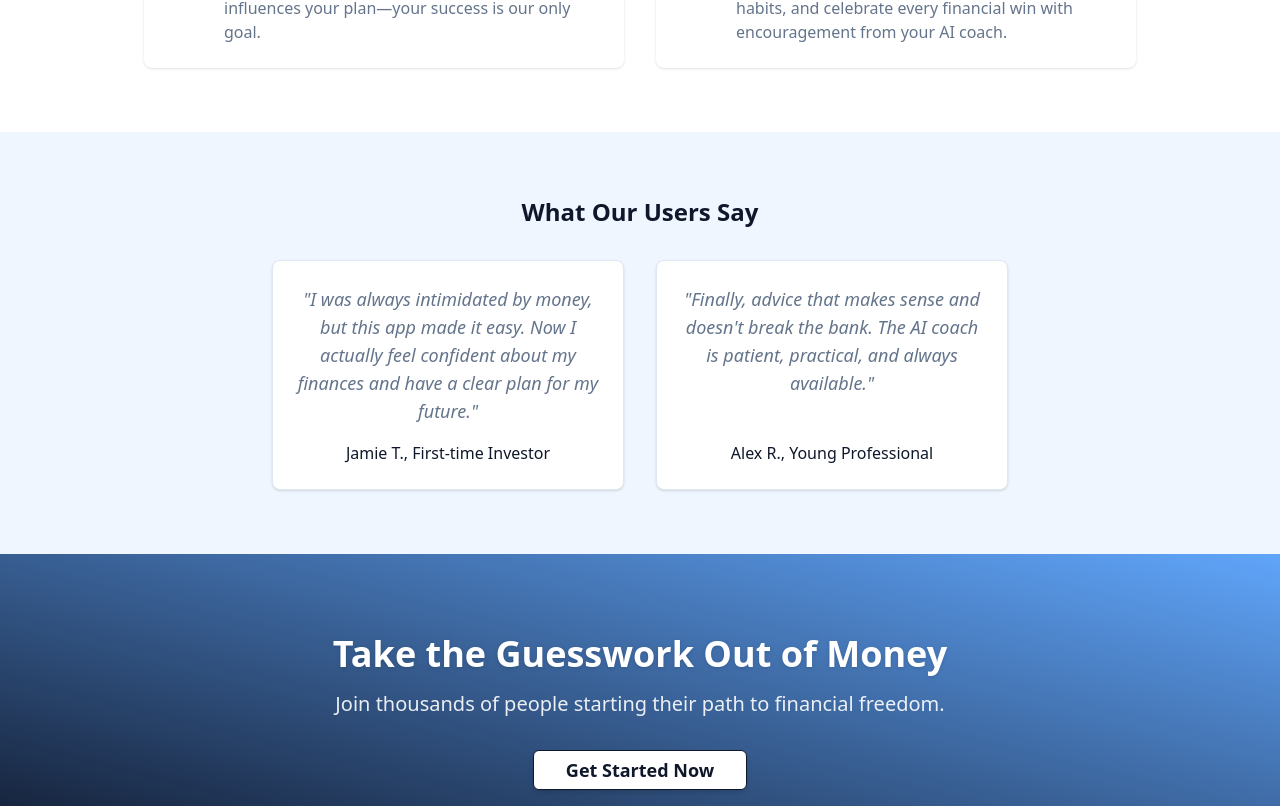
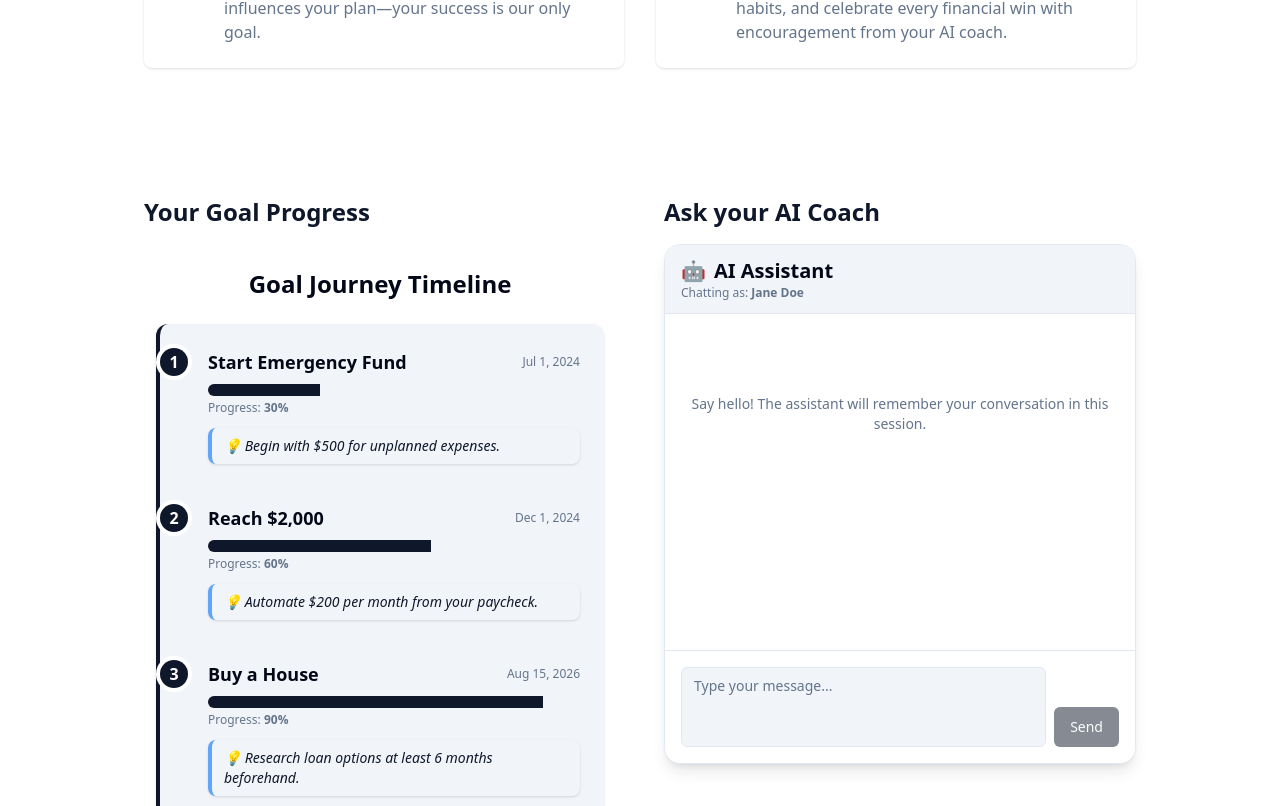
Before and after one commit to niveditajurel/future-financial-path, a React (Vite) app: page / in a window 1280 px wide. Shown: the part 752-1558 px from the top of the page. Built offline with nearby package versions, Linux system fonts and the light colour scheme.

Commit message:
Integrate AI Chatbot and Goal Timeline
Integrate the AI Chatbot and Goal Timeline components into the existing project, likely within the Index page or a new dedicated page.

```diff
--- a/src/pages/Index.tsx
+++ b/src/pages/Index.tsx
@@ -6,6 +6,9 @@ import {
   Shield,
   Star,
 } from "lucide-react";
+import { AiChatbot } from "@/components/AiChatbot";
+import { GoalTimeline } from "@/components/GoalTimeline";
+import React from "react";
 
 const features = [
   {
@@ -47,6 +50,36 @@ const testimonials = [
   },
 ];
 
+// --- MOCK DATA for GoalTimeline ---
+const goalSteps = [
+  {
+    label: "Start Emergency Fund",
+    tip: "Begin with $500 for unplanned expenses.",
+    date: "2024-07-01",
+    progress: 30,
+  },
+  {
+    label: "Reach $2,000",
+    tip: "Automate $200 per month from your paycheck.",
+    date: "2024-12-01",
+    progress: 60,
+  },
+  {
+    label: "Buy a House",
+    tip: "Research loan options at least 6 months beforehand.",
+    date: "2026-08-15",
+    progress: 90,
+  },
+];
+
+// --- MOCK PROPS for AiChatbot ---
+const sampleUserProfile = {
+  name: "Jane Doe",
+  email: "jane@example.com",
+  // Any additional user fields
+};
+const sampleSupabaseContext = { lastLogin: "2025-06-14" };
+
 const HeroSection = () => (
   <section className="py-16 px-4 text-center bg-gradient-to-b from-white to-blue-50">
     <h1 className="text-4xl md:text-5xl font-bold mb-4 text-primary">
@@ -80,6 +113,34 @@ const FeaturesSection = () => (
             </div>
           </div>
         ))}
+      </div>
+    </div>
+  </section>
+);
+
+const TimelineAndChatbotSection = () => (
+  <section className="bg-background py-16">
+    <div className="max-w-5xl mx-auto px-4 grid grid-cols-1 md:grid-cols-2 gap-12 items-start">
+      {/* Goal Timeline */}
+      <div>
+        <h2 className="text-2xl font-bold mb-4 text-primary text-center md:text-left">
+          Your Goal Progress
+        </h2>
+        <GoalTimeline goalSteps={goalSteps} />
+      </div>
+      {/* AI Chatbot */}
+      <div>
+        <h2 className="text-2xl font-bold mb-4 text-primary text-center md:text-left">
+          Ask your AI Coach
+        </h2>
+        <div className="w-full max-w-lg mx-auto">
+          <AiChatbot
+            userId="user-001"
+            chatSessionId="session-abc"
+            userProfile={sampleUserProfile}
+            supabaseContext={sampleSupabaseContext}
+          />
+        </div>
       </div>
     </div>
   </section>
@@ -123,6 +184,9 @@ const Index = () => (
     {/* Features Section */}
     <FeaturesSection />
 
+    {/* Timeline & Chatbot Section (NEW) */}
+    <TimelineAndChatbotSection />
+
     {/* Testimonials Section */}
     <TestimonialsSection />
 
```
